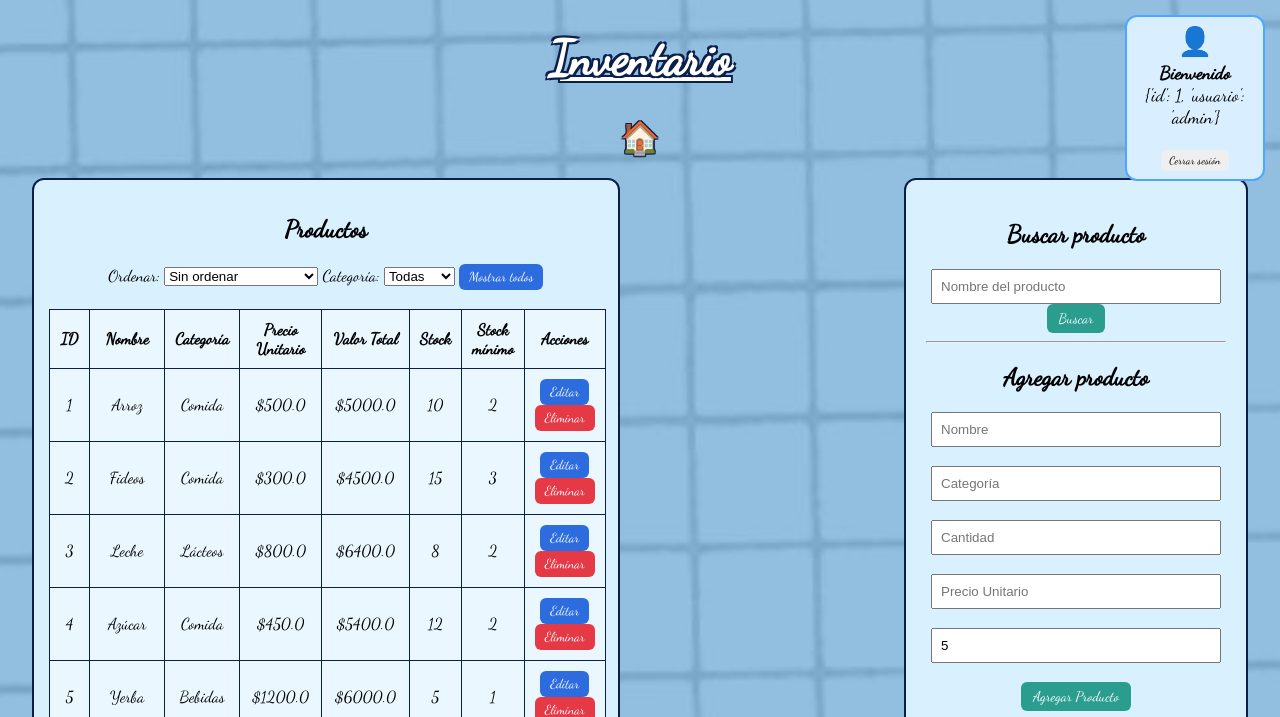
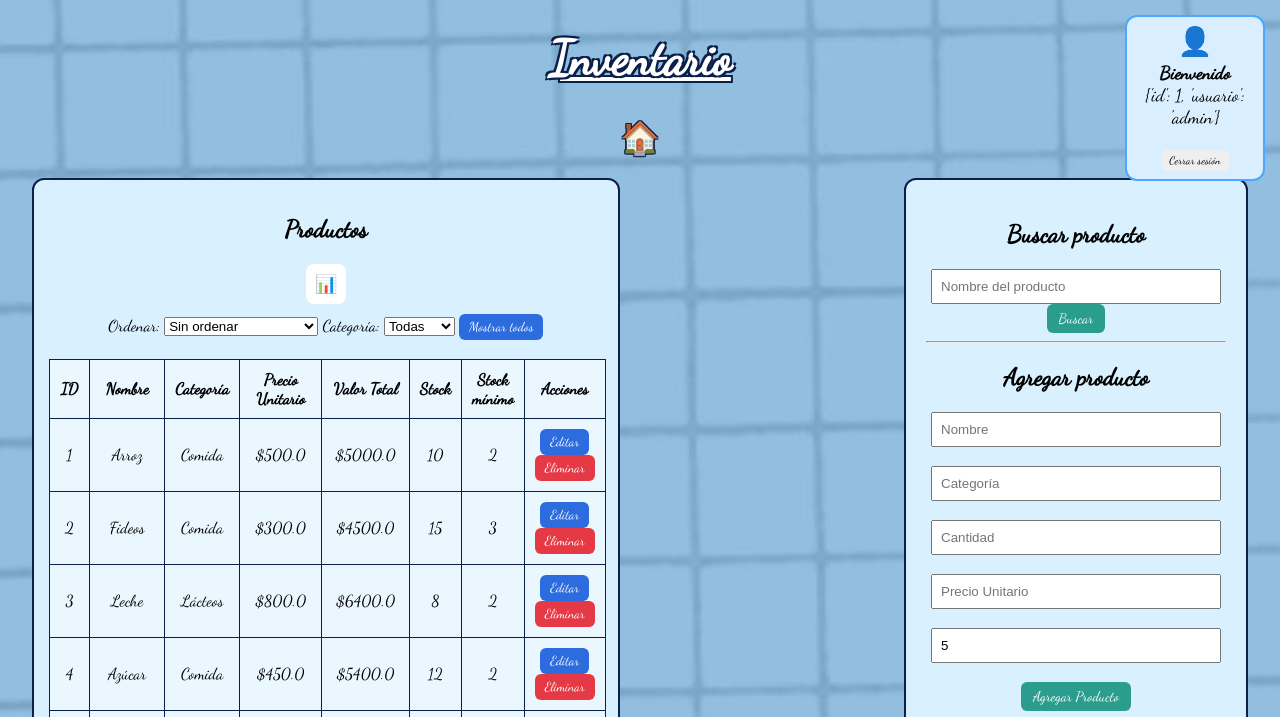
Before and after one commit to TizianoYantz/trabajo-final-desarrollo-software, a Flask app: page /inventario in a window 1280 px wide. Shown: the top 717 px of the page. Run offline with Flask 3, Linux system fonts and the light colour scheme; a user stored in the database is signed in; data comes from the database, SQL or seed files in the repository; both versions use the stored data as it was after the commit; data that the repository does not hold is empty.

Commit message:
exportar a excel

```diff
--- a/app.py
+++ b/app.py
@@ -1,10 +1,17 @@
 import sqlite3
-from flask import Flask, request, jsonify, render_template, redirect, session
+import re
+import pandas as pd
+from io import BytesIO
+
+from flask import (
+    Flask, request, jsonify, render_template,
+    redirect, session, send_file
+)
+
 from werkzeug.security import (
     generate_password_hash,
     check_password_hash
 )
-import re
 
 app = Flask(__name__)
 
@@ -236,6 +243,42 @@ def pagina_inventario():
         categorias=categorias,
         no_resultados=no_resultados
     )
+
+@app.route("/exportar-excel")
+def exportar_excel():
+
+    if "usuario" not in session:
+        return redirect("/login")
+
+    conn = conectar_db()
+    cursor = conn.cursor()
+
+    cursor.execute("SELECT * FROM productos")
+    productos = cursor.fetchall()
+    conn.close()
+
+    data = [{
+        "id": p["id"],
+        "nombre": p["nombre"],
+        "categoria": p["categoria"],
+        "precio_unitario": p["precio_unitario"],
+        "cantidad": p["cantidad"],
+        "stock_minimo": p["stock_minimo"]
+    } for p in productos]
+
+    df = pd.DataFrame(data)
+
+    output = BytesIO()
+    df.to_excel(output, index=False)
+    output.seek(0)
+
+    return send_file(
+        output,
+        as_attachment=True,
+        download_name="inventario.xlsx",
+        mimetype="application/vnd.openxmlformats-officedocument.spreadsheetml.sheet"
+    )
+
 # ==========================
 # AGREGAR PRODUCTO
 # ==========================
--- a/requirements.txt
+++ b/requirements.txt
@@ -3,3 +3,4 @@ pip install flask
 pip install werkzeug
 python crear_db.py
 python app.py
+pip install pandas openpyxl
--- a/static/css/style.css
+++ b/static/css/style.css
@@ -420,3 +420,22 @@ form button:hover {
     font-size: 11px;
     cursor: pointer;
 }
+
+.btn-exportar {
+    display: inline-flex;
+    align-items: center;
+    justify-content: center;
+    width: 40px;
+    height: 40px;
+    background: #ffffff;
+    color: white;
+    border-radius: 8px;
+    text-decoration: none;
+    font-size: 18px;
+    transition: 0.2s;
+}
+
+.btn-exportar:hover {
+    background: #ffffff;
+    transform: scale(1.1);
+}
--- a/templates/inventario.html
+++ b/templates/inventario.html
@@ -47,6 +47,16 @@
 
             <h2>Productos</h2>
 
+            <!-- 🔵 BOTÓN EXPORTAR (ICONO SOLO) -->
+            <div style="margin-bottom: 10px;">
+                <a href="/exportar-excel"
+                   class="btn-exportar"
+                   title="Exportar a Excel"
+                   aria-label="Exportar a Excel">
+                    📊
+                </a>
+            </div>
+
             <div class="filtros">
 
                 <label>Ordenar:</label>
@@ -70,7 +80,6 @@
 
                 </select>
 
-                <!-- 🟢 BOTÓN MOSTRAR TODOS -->
                 <a href="/inventario">
                     <button type="button">
                         Mostrar todos
@@ -81,7 +90,6 @@
 
             <br>
 
-            <!-- 🔴 MENSAJE SI NO HAY RESULTADOS -->
             {% if no_resultados %}
                 <p style="color:red; font-weight:bold;">
                     ❌ No existe ese producto
@@ -192,7 +200,6 @@
 
             <hr>
 
-            <!-- 🆕 REPOSICIÓN DE STOCK -->
             <h2>Reponer Stock</h2>
 
             <form method="POST" action="/agregar-stock">
```
Also changed, not shown: inventario.db.
